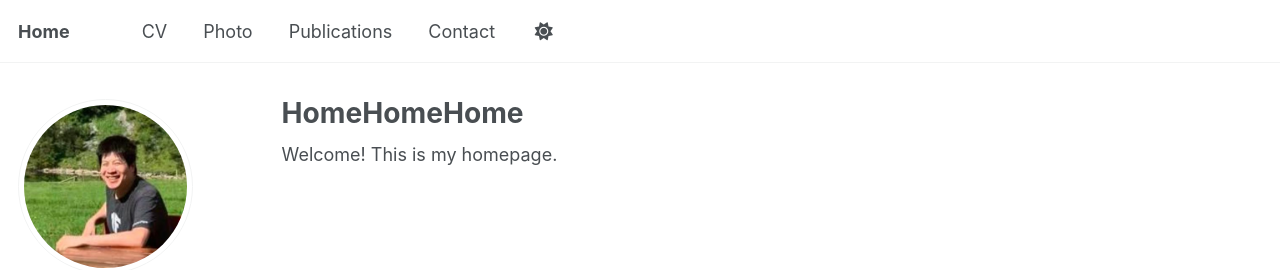
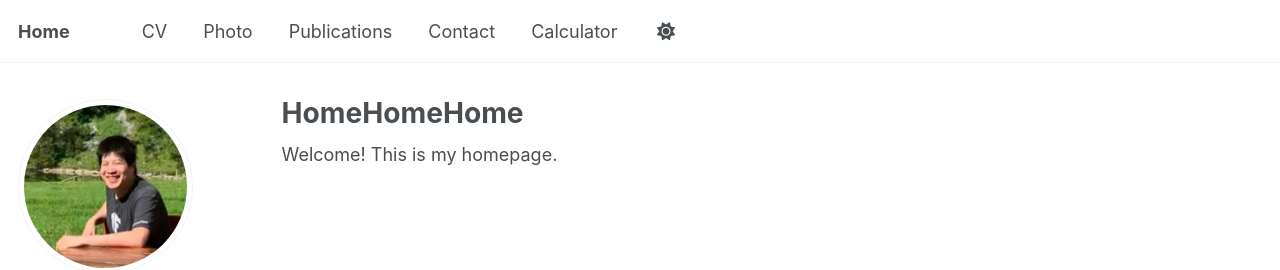
Before and after one commit to zgm900613/zgm900613.github.io, a Jekyll site: the page built from index.md, in a window 1280 px wide. Shown: the top 270 px of the page. Built offline with Jekyll 4.4.1, drawn with Linux system fonts in a browser that asks for light colours; some web fonts are replaced; a script that is not in the unit is left out; comment, search, counter and statistics services are not loaded.

Commit message:
Update navigation.yml

```diff
--- a/_data/navigation.yml
+++ b/_data/navigation.yml
@@ -38,3 +38,6 @@ main:
 
   - title: "Contact"
     url: /contact/
+
+  - title: "Calculator"
+    url: /calculator/
```
